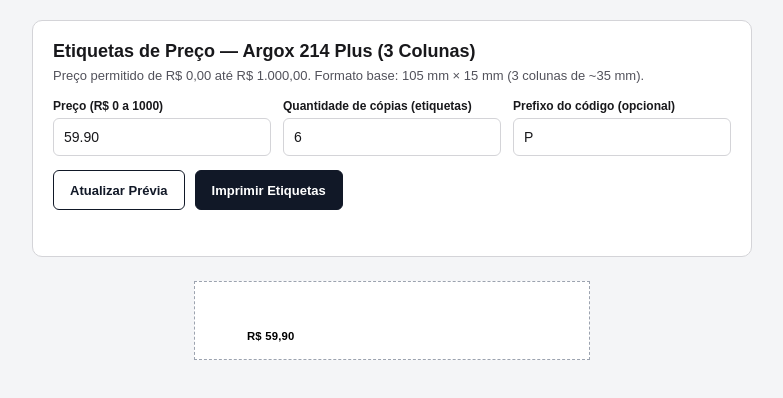
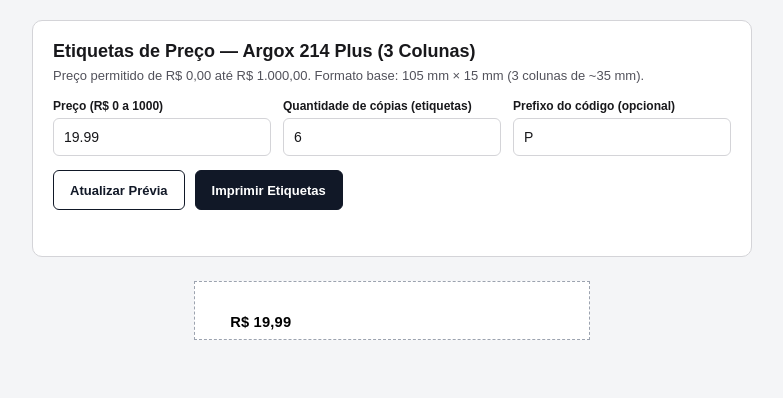
Before and after one commit to kelvin01lima-blip/Aquamarini, a plain HTML site: page index.html in a window 1280 px wide. Shown: the whole page, without its empty margins (248-1031 px from the left). Drawn offline with Linux system fonts and the light colour scheme; a script that the page names is missing.

Commit message:
index.html

```diff
--- a/index.html
+++ b/index.html
@@ -111,7 +111,7 @@
       width: 105mm;
       margin: 0 auto;
       background: #ffffff;
-      padding: 10px;
+      padding: 0;
       border: 1px dashed #9ca3af;
     }
 
@@ -128,23 +128,23 @@
       flex-direction: column;
       align-items: center;
       justify-content: center;
-      padding: 0.6mm 1mm;
+      padding: 0.5mm 1.5mm;
       overflow: hidden;
       page-break-inside: avoid;
       break-inside: avoid;
     }
 
     .etiqueta svg {
-      width: 31mm;
-      height: 8.5mm;
+      width: 24mm;
+      height: 5.5mm;
       display: block;
     }
 
     .valor {
-      font-size: 8.5pt;
-      font-weight: 700;
-      line-height: 1.05;
-      margin-top: 0.4mm;
+      font-size: 11pt;
+      font-weight: 800;
+      line-height: 1;
+      margin-top: 0.8mm;
       color: #000000;
       letter-spacing: 0.2px;
     }
@@ -185,7 +185,7 @@
     <div class="campos">
       <label>
         Preço (R$ 0 a 1000)
-        <input type="number" id="preco" min="0" max="1000" step="0.01" value="59.90" />
+        <input type="number" id="preco" min="0" max="1000" step="0.01" value="19.99" />
       </label>
 
       <label>
@@ -272,8 +272,8 @@
           format: "CODE128",
           displayValue: false,
           margin: 0,
-          width: 1.2,
-          height: 28
+          width: 1.0,
+          height: 20
         });
       }
     }
```
